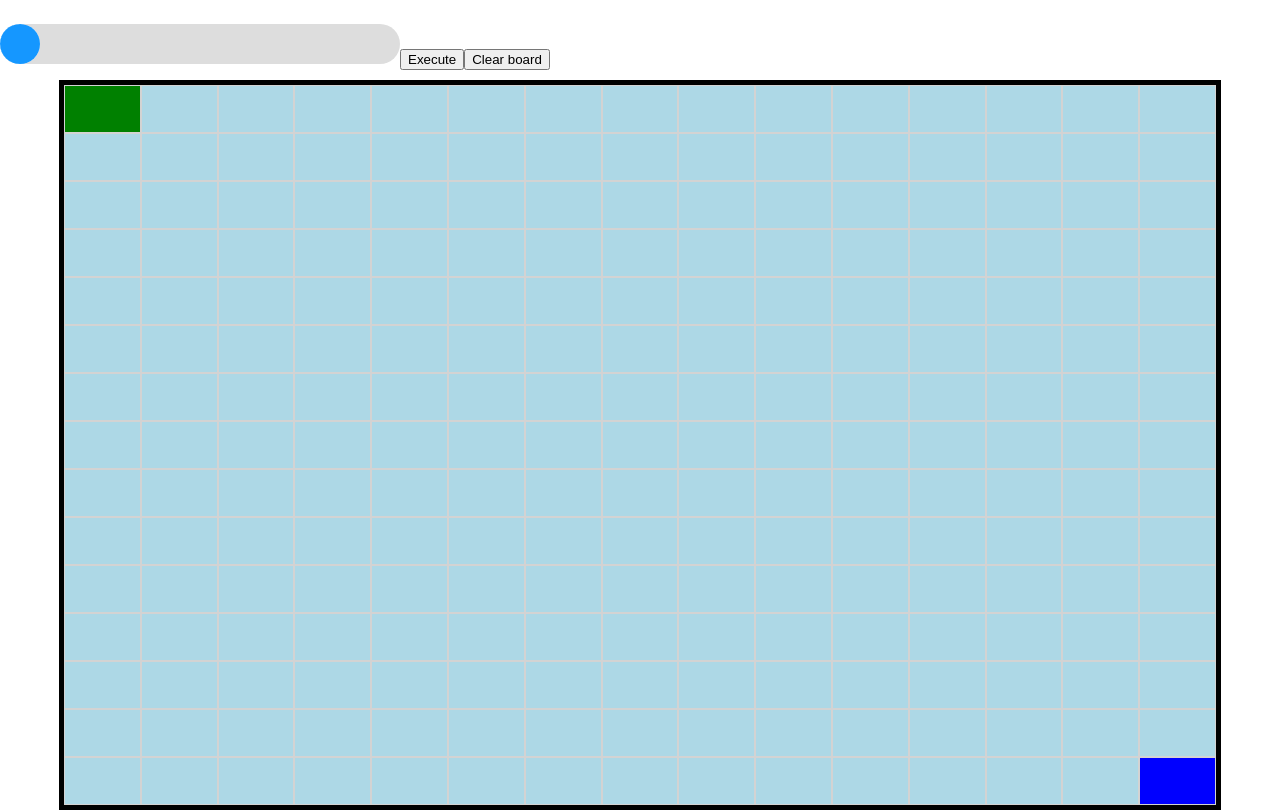
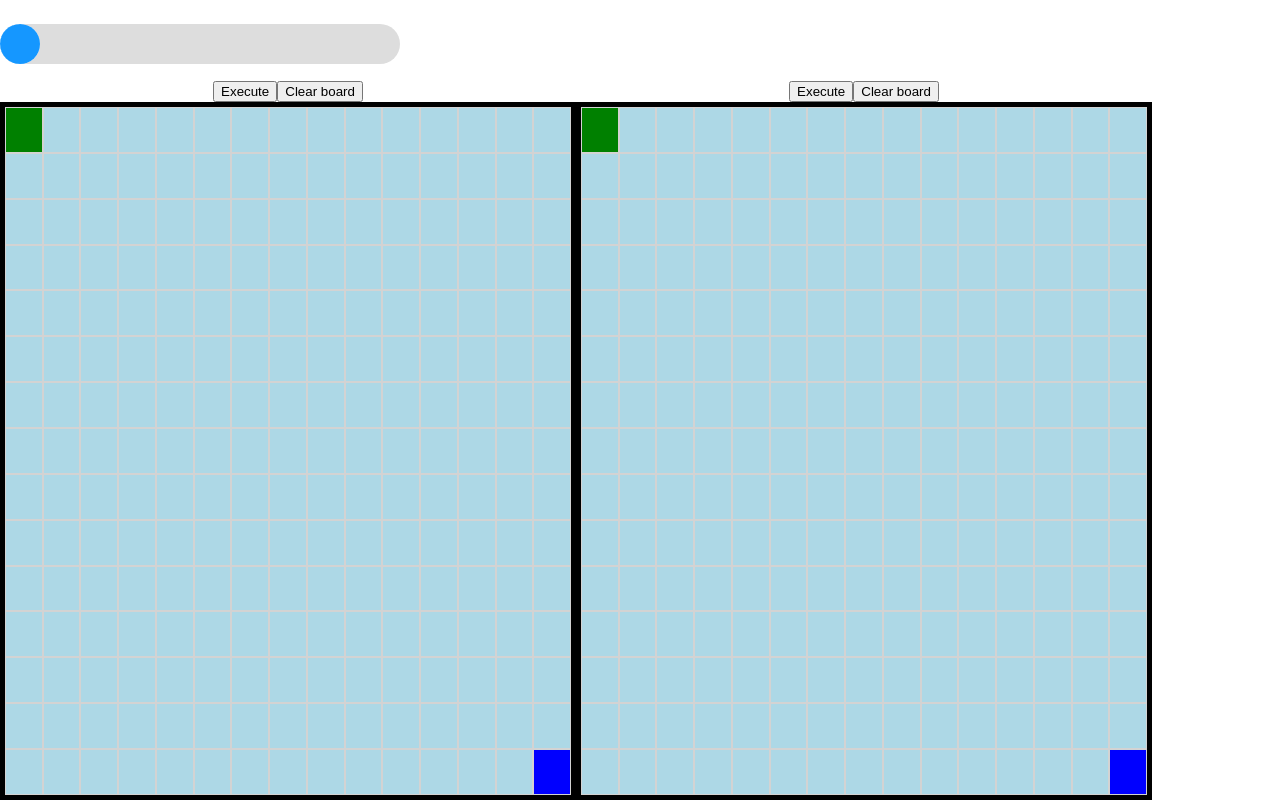
Before and after one commit to NenkoPakov/AlgorithmsVisualizer, a React (Create React App) app: page / in a window 1280 px wide. Built offline with nearby package versions, Linux system fonts and the light colour scheme.

Commit message:
Added functionality for running multiple algorithms at the same time

```diff
--- a/src/App.tsx
+++ b/src/App.tsx
@@ -2,6 +2,17 @@ import Board from './components/Board'
 import './App.css';
 import React, { useEffect, useRef, useState } from 'react';
 import RangeSlider from './components/RangeSlider';
+import breadthFirstSearch from './services/breadthFirstSearch';
+import greedyBestFirstSearch from './services/greedyBestFirstSearch';
+import styled from 'styled-components';
+
+const BoardContainer = styled.section`
+  width:90vw;
+  height:90vh;
+  display:flex;
+  flex-direction:row;
+  justify-content:space-around;
+  `;
 
 function App() {
   const INITIAL_SIZE = 15;
@@ -9,6 +20,7 @@ function App() {
   const [boardSize, setBoardSize] = useState<number>(0);
   const [rows, setRows] = useState(INITIAL_SIZE);
   const [cols, setCols] = useState(INITIAL_SIZE);
+
 
   // const setBoardSize = (event: any) => {
   //   // If the user presses the "Enter" key on the keyboard
@@ -41,7 +53,10 @@ function App() {
       {/* <input  key='rows-input' name='rows-input' onChange={(e) => setBoardSize(e)} defaultValue={INITIAL_SIZE} type="number" />
       <input  key='cols-input'  name='cols-input' onChange={(e) => setBoardSize(e)} defaultValue={INITIAL_SIZE} type="number" /> */}
       <RangeSlider boardSize={boardSize} updateBoardSize={setBoardSize} />
-      <Board size={INITIAL_SIZE} ></Board>
+      <BoardContainer>
+        <Board size={INITIAL_SIZE} algorithmFunc={breadthFirstSearch} ></Board>
+        <Board size={INITIAL_SIZE} algorithmFunc={greedyBestFirstSearch} ></Board>
+      </BoardContainer>
     </React.Fragment>
   );
 }
--- a/src/components/Board.tsx
+++ b/src/components/Board.tsx
@@ -1,27 +1,30 @@
 import Cell from './Cell';
-import React, { ReducerAction, useCallback, useEffect, useRef, useState } from 'react';
+import React from 'react';
 import styled from 'styled-components';
-import breadthFirstSearch from '../services/breadthFirstSearch';
 import { ComeFrom, ComeFromData, Props } from '../interfaces/Board.interface';
-import { NodeType, INodeFactory, Node, } from '../interfaces/Cell.interface';
-import Free from './Free';
-import BoardProvider, { useBoard, useBoardUpdate } from './BoardContext';
-import greedyBestFirstSearch from '../services/greedyBestFirstSearch';
+import { Node } from '../interfaces/Cell.interface';
+import BoardProvider from './BoardContext';
 
 const TIMEOUT_MILLISECONDS = 10;
 
-const Center = styled.div`
-left: 50%;
-transform: translate(-50%, 0%);
-`;
-
-const BoardWrapper = styled(Center)`
-width:90vw;
-height:90vh;
+const BoardSection = styled.section`
 position:relative;
 display: flex;
 flex-direction:column;
-align-content:stretch;
+width:100%;
+height:100%;
+`;
+
+const ButtonWrapper = styled.div`
+position:relative;
+margin:auto;
+`;
+
+const BoardWrapper = styled.div`
+position:relative;
+display: flex;
+flex-grow:1;
+flex-direction:column;
 border:5px solid black;
 `;
 
@@ -31,14 +34,6 @@ position:relative;
 display: flex;
 flex-grow:1;
 flex-direction:row;
-`;
-
-const NodeTest = styled.div`
-min-width:1px;
-min-height:1px;
-background-color:pink;
-border:1px solid black;
-flex-grow:1;
 `;
 
 const getBooleanMatrixInitValue = (size: number) => {
@@ -294,7 +289,7 @@ function reducer(state: State, action: any) {
     }
 }
 
-function Board({ size }: Props) {
+function Board({ size, algorithmFunc }: Props) {
     const initState = {
         startNode: { row: 0, col: 0 },
         finishNode: { row: size - 1, col: size - 1 },
@@ -364,9 +359,7 @@ function Board({ size }: Props) {
 
     const executeAlgorithm = async () => {
         clearTimers();
-        const comeFrom = await greedyBestFirstSearch(state.wallNodes, state.startNode, state.finishNode);
-        // const comeFrom = await breadthFirstSearch(state.wallNodes, state.startNode, state.finishNode);
-        // dispatch({ type: ActionTypes.SET_COME_FROM, payload: comeFrom });
+        const comeFrom = await algorithmFunc(state.wallNodes, state.startNode, state.finishNode);
         extractSolutionData(comeFrom, state.startNode, state.finishNode);
     };
 
@@ -377,8 +370,11 @@ function Board({ size }: Props) {
 
     return (
         <BoardProvider>
+            <BoardSection>
+                <ButtonWrapper>
                     <button key={'execute'} onClick={() => executeAlgorithm()}>Execute</button>
                     <button key={'clear'} onClick={() => clearMatrix()}>Clear board</button>
+                </ButtonWrapper>
                 <BoardWrapper>
                     {/* visitedNodes is used just for the iteration through all rows and cols */}
                     {state.visitedNodes.map((row, rowIndex) => (
@@ -402,6 +398,7 @@ function Board({ size }: Props) {
                         </RowWrapper>
                     ))}
                 </BoardWrapper>
+            </BoardSection>
         </BoardProvider>
     );
 
--- a/src/interfaces/Board.interface.ts
+++ b/src/interfaces/Board.interface.ts
@@ -1,5 +1,6 @@
 export interface Props {
-    size: number
+    size: number,
+    algorithmFunc:Function,
 };
 
 export interface ComeFromData {
--- a/src/services/breadthFirstSearch.tsx
+++ b/src/services/breadthFirstSearch.tsx
@@ -1,5 +1,6 @@
+import { ComeFrom } from '../interfaces/Board.interface';
 import { Node } from '../interfaces/Cell.interface';
-import { areEqual, getValidNeighbors } from './common';
+import { areEqual, getValidNeighbors, heuristic } from './common';
 
 const breadthFirstSearch = async (wallMatrix: boolean[][], startNode: Node, finishNode: Node) => {
     let tempMatrix: any = wallMatrix.map((row: boolean[], rowIndex: number) => row.map((isWall: boolean, colIndex: number) => {
@@ -12,24 +13,26 @@ const breadthFirstSearch = async (wallMatrix: boolean[][], startNode: Node, fini
         }
     }));
 
-    const frontier: Node[] = [];
-    frontier.push(startNode);
+    const frontier: { node: Node, priority: number }[] = [];
+    frontier.push({ node: startNode, priority: 0 });
 
-    const comeFrom: { [name: string]: string | undefined } = {};
-    comeFrom[`${startNode.row}-${startNode.col}`] = undefined;
+    const comeFrom: ComeFrom = {};
+    comeFrom[`${startNode.row}-${startNode.col}`] = { parent: undefined, value: heuristic(startNode, finishNode) };
 
     let isTargetFound = false;
 
     while (frontier.length && !isTargetFound) {
-        const currentNode: Node = frontier.shift()!;
+        const currentNode: { node: Node, priority: number } = frontier.shift()!;
 
-        tempMatrix[currentNode.row][currentNode.col].isVisited = true;
-        const graphNeighbors: Node[] = getValidNeighbors(tempMatrix, currentNode);
+        tempMatrix[currentNode.node.row][currentNode.node.col].isVisited = true;
+        const graphNeighbors: Node[] = getValidNeighbors(tempMatrix, currentNode.node);
 
         graphNeighbors.forEach(neighbor => {
-            frontier.push(neighbor);
             tempMatrix[neighbor.row][neighbor.col].isVisited = true;
-            comeFrom[`${neighbor.row}-${neighbor.col}`] = `${currentNode.row}-${currentNode.col}`
+
+            const priority = heuristic(startNode, neighbor);
+            frontier.push({ node: neighbor, priority });
+            comeFrom[`${neighbor.row}-${neighbor.col}`] = { parent: `${currentNode.node.row}-${currentNode.node.col}`, value: priority }
 
             if (areEqual(neighbor, finishNode)) isTargetFound = true;
         });
--- a/src/services/common.tsx
+++ b/src/services/common.tsx
@@ -38,3 +38,12 @@ function isInside(row: number, col: number, matrix: any) {
         row < matrix.length &&
         col < matrix[row].length;
 }
+
+
+export const heuristic = (to: Node, from: Node) => {
+    let { row: targetRow, col: targetCol } = to;
+    let { row: currentRow, col: currentCol } = from;
+
+    // Manhattan distance on a square grid
+    return Math.abs(targetRow - currentRow) + Math.abs(targetCol - currentCol);
+}
--- a/src/services/greedyBestFirstSearch.tsx
+++ b/src/services/greedyBestFirstSearch.tsx
@@ -1,14 +1,7 @@
 import { ComeFrom } from '../interfaces/Board.interface';
 import { Node } from '../interfaces/Cell.interface';
-import { getValidNeighbors, areEqual } from './common';
+import { getValidNeighbors, areEqual, heuristic } from './common';
 
-const heuristic = (targetNode: Node, currentNode: Node) => {
-    let { row: targetRow, col: targetCol } = targetNode;
-    let { row: currentRow, col: currentCol } = currentNode;
-
-    // Manhattan distance on a square grid
-    return Math.abs(targetRow - currentRow) + Math.abs(targetCol - currentCol);
-}
 
 const greedyBestFirstSearch = async (wallMatrix: boolean[][], startNode: Node, finishNode: Node) => {
     let tempMatrix: any = wallMatrix.map((row: boolean[], rowIndex: number) => row.map((isWall: boolean, colIndex: number) => {
```
Lines whose indentation alone changed are shown as unchanged.
